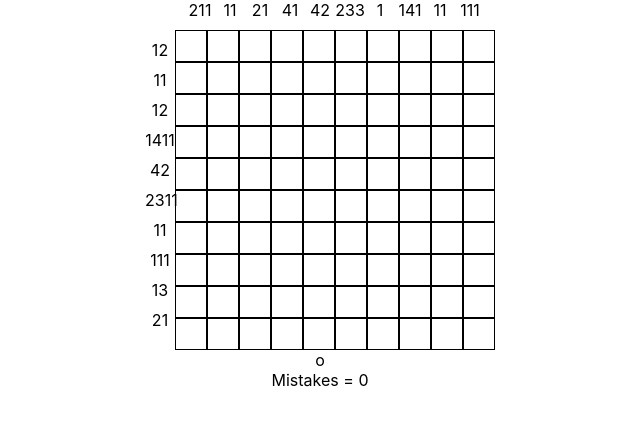
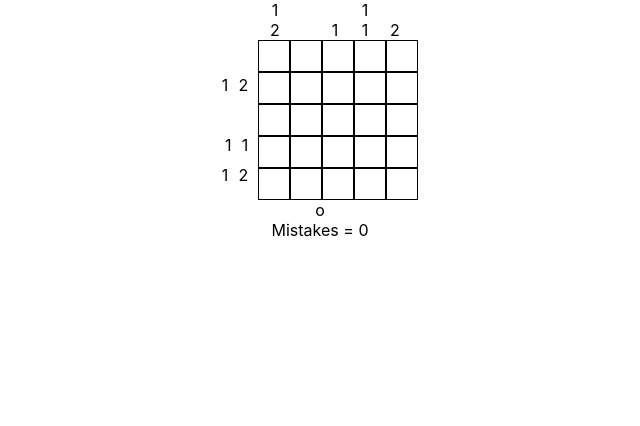
Before and after one commit to MaxLongBao/nonogram, a React (Create React App) app: page / in a window 1280 px wide. Shown: the top 426 px of the page, without its empty margins (320-960 px from the left). Built offline with nearby package versions, Linux system fonts and the light colour scheme.

Commit message:
formatted rows and columns hints

```diff
--- a/src/App.js
+++ b/src/App.js
@@ -29,11 +29,11 @@ function App() {
         for (let j = 0; j < length; j++) {
           if (array[i][j] === 'o') {
             number++
-            if (j === (9)) {
+            if (j === (4)) {
               rowsArrayGroup.push(number)
               number = 0
             }
-          } else if (array[i][j] === 'x' || j === (9)) {
+          } else if (array[i][j] === 'x' || j === (4)) {
             if (number > 0) {
               rowsArrayGroup.push(number);
               number = 0
@@ -42,7 +42,6 @@ function App() {
         }
         rowsArray.push(rowsArrayGroup);
       }
-      console.log(rowsArray, 'rowsArray')
       return rowsArray;
     }
     return
@@ -57,11 +56,11 @@ function App() {
         for (let j = 0; j < length; j++) {
           if (array[j][i] === 'o') {
             number++
-            if (j === (9)) {
+            if (j === (4)) {
               columnsArrayGroup.push(number)
               number = 0
             }
-          } else if (array[j][i] === 'x' || j === (9)) {
+          } else if (array[j][i] === 'x' || j === (4)) {
             if (number > 0) {
               columnsArrayGroup.push(number);
               number = 0
@@ -70,7 +69,6 @@ function App() {
         }
         columnsArray.push(columnsArrayGroup);
       }
-      console.log(columnsArray, 'columnsArray')
       return columnsArray;
     }
     return
@@ -83,16 +81,13 @@ function App() {
   const [columns, setColumns] = useState(null);
 
   useEffect(() => {
-    setMatrix(generateMatrix(10))
+    setMatrix(generateMatrix(5))
   }, [])
 
   useEffect(() => {
-      setRows(findRows(matrix, 10))
-      setColumns(findColumns(matrix, 10))
+      setRows(findRows(matrix, 5))
+      setColumns(findColumns(matrix, 5))
   }, [matrix])
-
-  console.log(rows, 'rows')
-  console.log(columns, 'columns')
 
   const handleSwitch = () => {
     if (filled === true) {
--- a/src/components/Grid/index.js
+++ b/src/components/Grid/index.js
@@ -12,8 +12,6 @@ const Grid = (props) => {
     handleMistakes
   } = props;
 
-  console.log(matrix, 'matrix grid')
-
   const grid = matrix.map((row) => {
     let content = row.map((value) => {
       return (
@@ -27,32 +25,32 @@ const Grid = (props) => {
   })
 
   const rowsData = rows.map((value) => {
+    let singleValue = value.map((v) => {
+      return (
+        <div className='single-value-row'>{v}</div>
+      );
+    })
     return (
-      <div className='rowData'>{value}</div>
+      <div className='rowData'>{singleValue}</div>
     )
   })
 
   const columnsData = columns.map((value) => {
+    let singleValue = value.map((v) => {
+      return (
+        <div>{v}</div>
+        );
+      })
     return (
-      <div className='columnData'>{value}</div>
+      <div className='columnData'>{singleValue}</div>
     )
   })
-
-  // let styleRows;
-
-  // if (rows) {
-  //   styleRows = {
-  //     height: `${rows * 30}px`
-  //   }
-  // }
-
-  // console.log(styleRows)
 
   return (
     <div>
       <div className='columns'>{columnsData}</div>
       <div className='grid'>
-        <div className='rows' >{rowsData}</div>
+        <div className='rows'>{rowsData}</div>
         <div>{grid}</div>
       </div>
     </div>
--- a/src/components/Grid/styled.css
+++ b/src/components/Grid/styled.css
@@ -4,12 +4,19 @@
 }
 
 .rowData {
+  display: flex;
+  justify-content: flex-end;
   height: 30px;
-  width: 30px;
+}
+
+.single-value-row {
+  margin-right: 10px;
 }
 
 .columnData {
-  height: 30px;
+  display: flex;
+  flex-direction: column;
+  justify-content: flex-end;
   width: 30px;
 }
 
```
